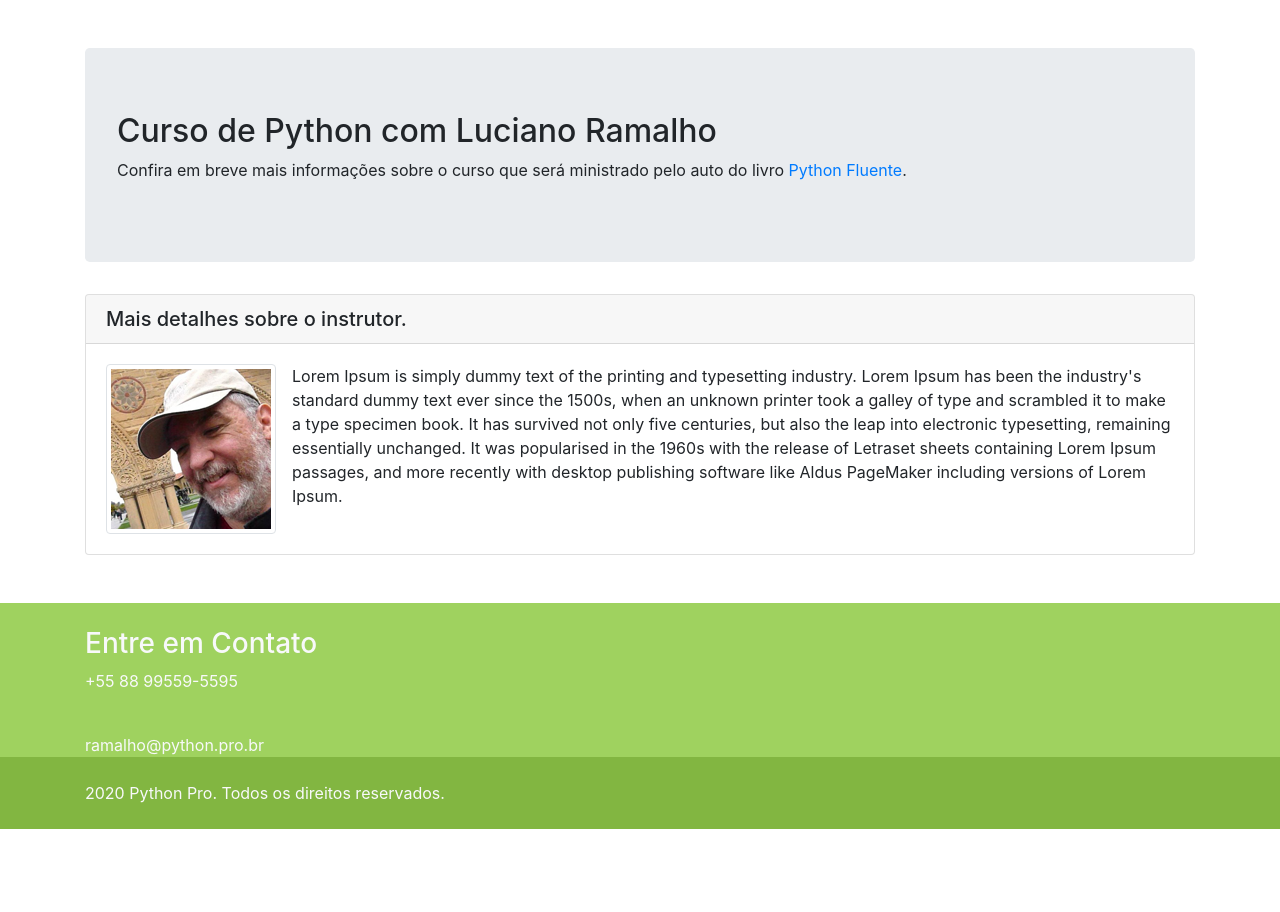
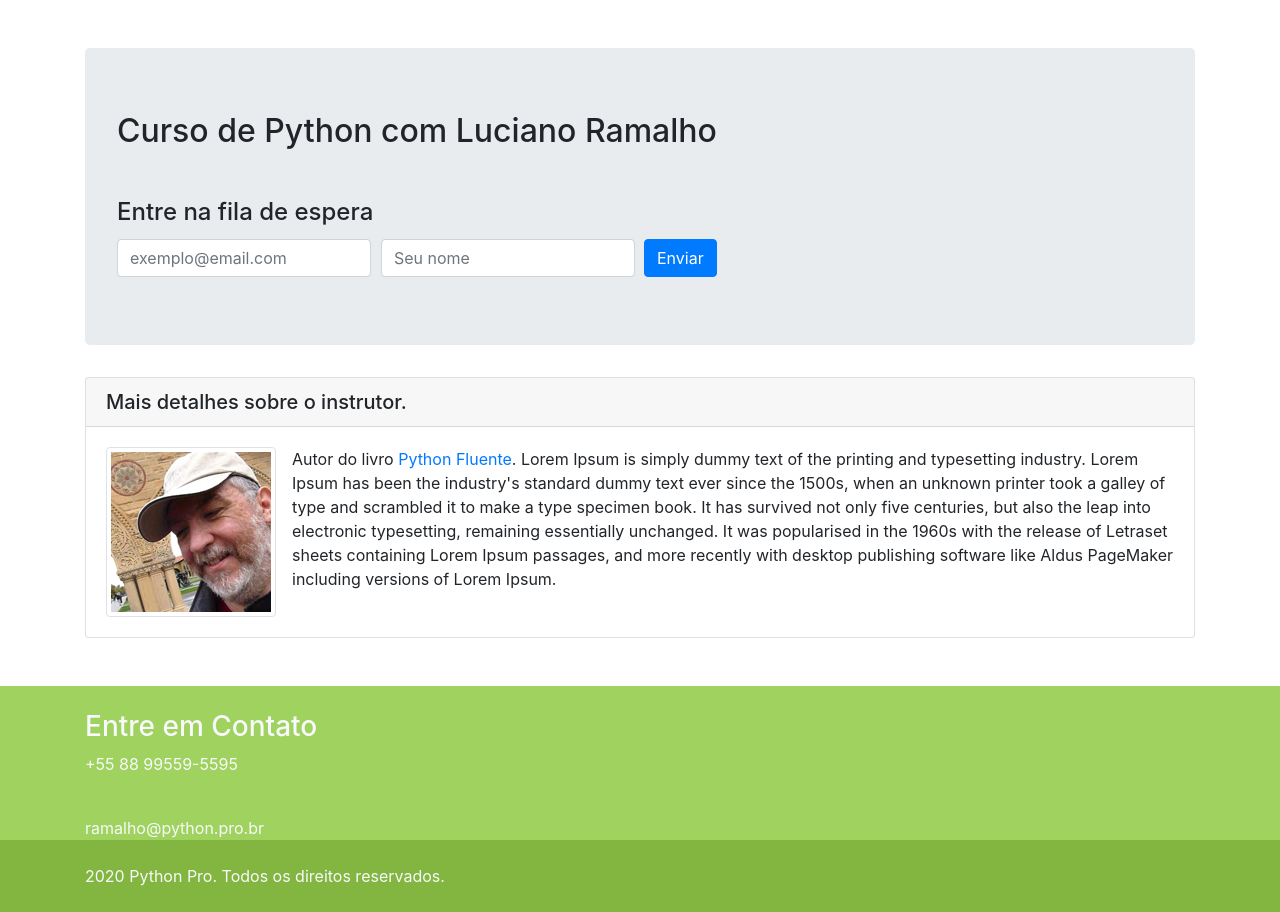
Before and after one commit to herbetyp/pythonprodjango, a Django app: page / in a window 1280 px wide. Shown: the part 56-968 px from the top of the page. Before the commit the page ends 885 px from the top, so only its background shows below. Run offline with Django 3.2, Linux system fonts and the light colour scheme; some libraries are stand-ins or nearby versions.

Commit message:
add mailchimp config

```diff
--- a/pypro/core/templates/core/home.html
+++ b/pypro/core/templates/core/home.html
@@ -45,15 +45,32 @@
 					<h2>
 						Curso de Python com Luciano Ramalho
 					</h2>
-					<p>
-						Confira em breve mais informações sobre o curso que será ministrado
-						pelo auto do livro <a href="https://www.amazon.com.br/
-						Python-Fluente-Programa%C3%A7%C3%A3o-Concisa-Eficaz/dp/
-						857522462X/ref=asc_df_857522462X/?tag=googleshopp00-20&linkCode=
-						df0&hvadid=379792215563&hvpos=&hvnetw=g&hvrand=1717647499594927775&hvpone=
-						&hvptwo=&hvqmt=&hvdev=c&hvdvcmdl=&hvlocint=&hvlocphy=1001621&hvtargid=
-						pla-460804277997&psc=1" target="_blank">Python Fluente</a>.
-					</p>
+					<!-- Begin Mailchimp Signup Form -->
+
+					<h4 class="mt-5">Entre na fila de espera</h4>
+					<form
+						action="https://herokuapp.us10.list-manage.com/subscribe/post?u=c4ac08f9f2608f65b8a61127c&amp;id=7ea53218ae"
+						method="post" id="mc-embedded-subscribe-form" name="mc-embedded-subscribe-form" class="validate"
+						target="_blank" novalidate>
+						<div class="form-row align-items-center">
+							<div class="col-sm-3 my-1">
+								<label class="sr-only" for="mce-EMAIL">Email</label>
+								<input type="email" name="EMAIL" class="form-control required" id="mce-EMAIL"
+									placeholder="exemplo@email.com">
+							</div>
+							<div class="col-sm-3 my-1">
+								<label class="sr-only" for="mce-USERNAME">Nome</label>
+								<div class="input-group">
+									<input type="text" name="USERNAME" class="form-control" id="mce-USERNAME"
+										placeholder="Seu nome">
+								</div>
+							</div>
+							<div class="clear ml-1"><input type="submit" value="Enviar" name="subscribe"
+									id="mc-embedded-subscribe" class="btn btn-primary"></div>
+						</div>
+						<div style="position: absolute; left: -5000px;" aria-hidden="true"><input type="text"
+								name="b_c4ac08f9f2608f65b8a61127c_7ea53218ae" tabindex="-1" value=""></div>
+					</form>
 				</div>
 				<div class="row">
 					<div class="col-md-12">
@@ -64,6 +81,12 @@
 							<div class="card-body">
 								<img src="{% static 'img/luciano-ramalho.png' %}" alt="Foto do instrutor"
 									class="img-thumbnail float-left mr-3">
+								Autor do livro <a href="https://www.amazon.com.br/
+								Python-Fluente-Programa%C3%A7%C3%A3o-Concisa-Eficaz/dp/
+								857522462X/ref=asc_df_857522462X/?tag=googleshopp00-20&linkCode=
+								df0&hvadid=379792215563&hvpos=&hvnetw=g&hvrand=1717647499594927775&hvpone=
+								&hvptwo=&hvqmt=&hvdev=c&hvdvcmdl=&hvlocint=&hvlocphy=1001621&hvtargid=
+								pla-460804277997&psc=1" target="_blank">Python Fluente</a>.
 								Lorem Ipsum is simply dummy text of the printing and typesetting industry. Lorem Ipsum
 								has been the industry's standard dummy text ever since the 1500s, when an unknown
 								printer took a galley of type and scrambled it to make a type specimen book. It has
```
Also changed, not shown: .pre-commit-config.yaml.
